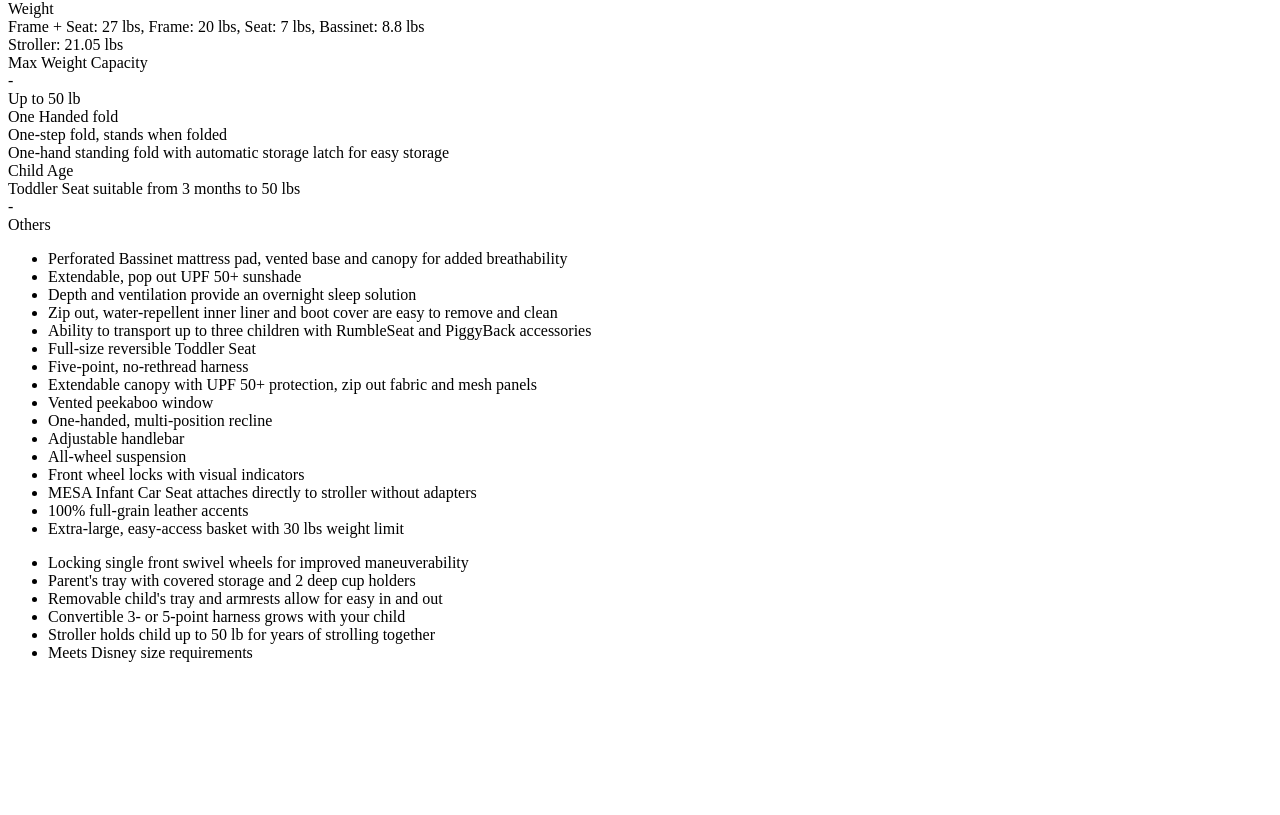
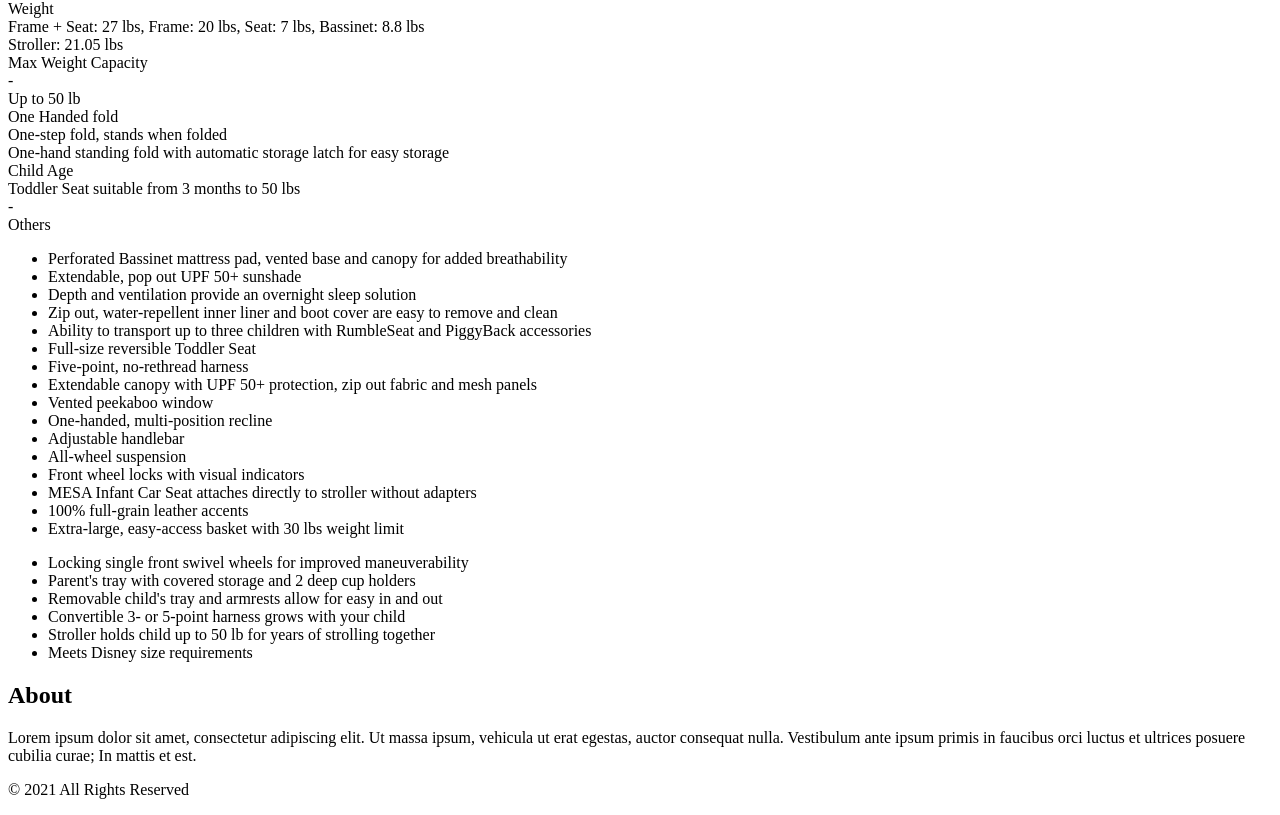
Before and after one commit to ryanleong/comparison-engine, a Next.js app: page / in a window 1280 px wide. Shown: the part 1887-2702 px from the top of the page. Before the commit the page ends 2565 px from the top, so only its background shows below. Built offline with nearby package versions, Linux system fonts and the light colour scheme.

Commit message:
Add Footer component

```diff
--- /dev/null
+++ b/components/Footer.js
@@ -0,0 +1,28 @@
+import PropTypes from 'prop-types';
+
+const Footer = ({ data }) => {
+  const { description, copyright } = data;
+
+  return (
+    <footer className="py-6 border-t-2">
+      <div className="container mx-auto px-4 overflow-x-auto">
+        <div className="grid grid-flow-row grid-cols-12 gap-x-4">
+          <div className="col-span-12 md:col-span-10 lg:col-span-6">
+            <h2 className="font-semibold uppercase tracking-widest text-accent mb-2">About</h2>
+            <p className="text-gray-500 mb-6">{description}</p>
+            <p className="text-gray-500 text-sm">&copy; 2021 {copyright}</p>
+          </div>
+        </div>
+      </div>
+    </footer>
+  );
+};
+
+Footer.propTypes = {
+  data: PropTypes.shape({
+    description: PropTypes.string.isRequired,
+    copyright: PropTypes.string.isRequired,
+  }).isRequired,
+};
+
+export default Footer;
--- a/components/compare/ProductDetailsTable.js
+++ b/components/compare/ProductDetailsTable.js
@@ -112,7 +112,8 @@
     return tableData.reduce((finalRows, row, idx) => {
       const { id, label, item1Spec, item2Spec } = row;
       const fistEleClass = idx == 0 ? 'row-start-3' : '';
-      const detailClass = 'col-span-6 md:col-span-4 py-6 border-b';
+      const borderBottom = idx !== tableData.length - 1 ? 'border-b' : '';
+      const detailClass = `col-span-6 md:col-span-4 py-6 ${borderBottom}`;
       const keyPrefix = `${id}_${idx}`;
 
       return [
--- a/config/stroller/config.json
+++ b/config/stroller/config.json
@@ -12,6 +12,10 @@
         "metaDescription": ""
       }
     }
+  },
+  "about": {
+    "description": "Lorem ipsum dolor sit amet, consectetur adipiscing elit. Ut massa ipsum, vehicula ut erat egestas, auctor consequat nulla. Vestibulum ante ipsum primis in faucibus orci luctus et ultrices posuere cubilia curae; In mattis et est.",
+    "copyright": "All Rights Reserved"
   },
   "defaultItemIds": [1, 2],
   "specLabels": [
--- a/pages/index.js
+++ b/pages/index.js
@@ -8,6 +8,7 @@
 import Hero from 'components/Hero';
 import ProductSelect from 'components/compare/ProductSelect';
 import ProductDetailsTable from 'components/compare/ProductDetailsTable';
+import Footer from 'components/Footer';
 
 export async function getStaticProps() {
   return {
@@ -54,6 +55,9 @@
           </div>
         </div>
       </div>
+
+      <Footer data={config?.about} />
+
       <style jsx>{`
         .content {
           width: 100%;
@@ -70,6 +74,7 @@
   config: PropTypes.shape({
     specLabels: PropTypes.array,
     page: PropTypes.object,
+    about: PropTypes.object,
     defaultItemIds: PropTypes.array,
   }).isRequired,
   defaultItemData: PropTypes.array,
```
